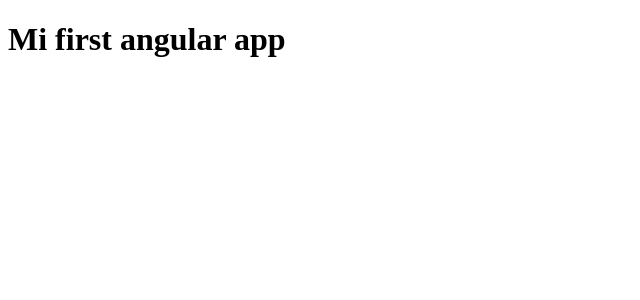
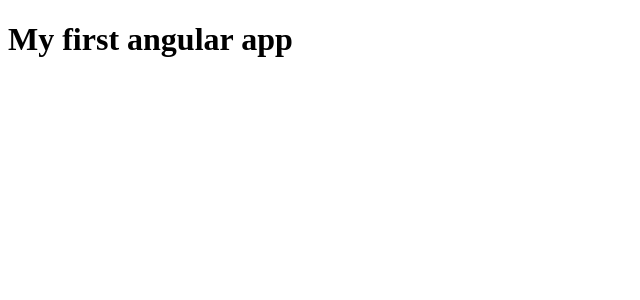
Before and after one commit to tedybak/demo-deploy, an Angular app: page / in a window 1280 px wide. Shown: the top 300 px of the page, without its empty margins (0-640 px from the left). Built offline with nearby package versions, Linux system fonts and the light colour scheme.

Commit message:
in progress

```diff
--- a/src/app/app.component.html
+++ b/src/app/app.component.html
@@ -1,2 +1,2 @@
-<h1>Mi first angular app</h1>
+<h1>My first angular app</h1>
 <router-outlet></router-outlet>
```
